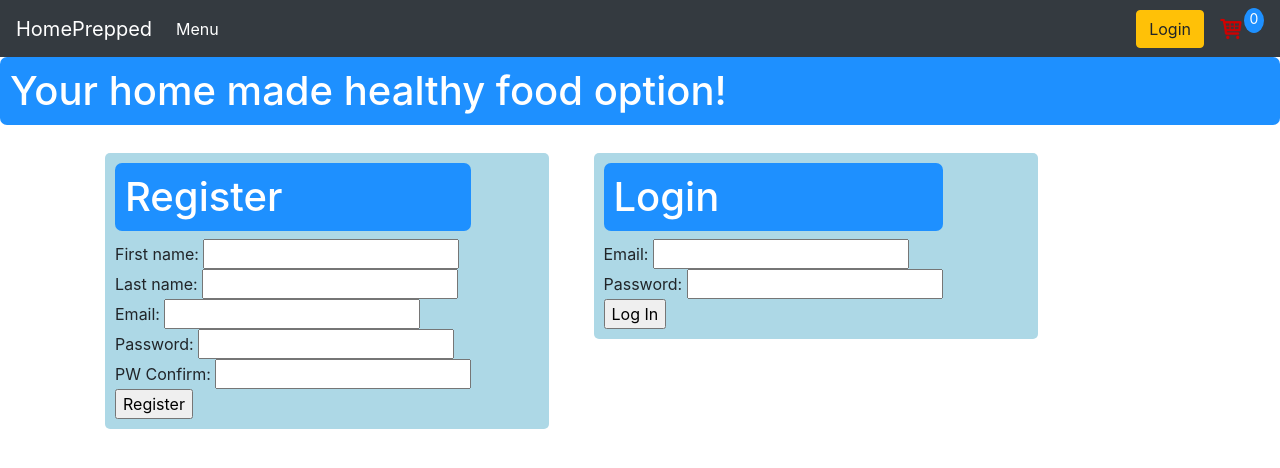
After one commit to SilvaSobol/EatHomePrepped, a Django app: page /user/ in a window 1280 px wide. The commit adds this page. Shown: the top 468 px of the page. Run offline with Django 3.2, Linux system fonts and the light colour scheme; some libraries are stand-ins or nearby versions.

Commit message:
added login and register

```diff
--- a/eHp/static/style.css
+++ b/eHp/static/style.css
@@ -1,3 +1,4 @@
+
 h1 {
     color: white;
     background-color: dodgerblue;
@@ -5,6 +6,36 @@ h1 {
     border-radius: 7px;
 
 }
+
+.container-r{
+    display: inline-flex;
+    margin: 20px;
+    padding: 10px;
+    width: 40%;
+    background-color: lightblue;
+	height: auto;
+	border-radius: 5px;
+}
+	.container-r h1{
+		background-color: dodgerblue;
+	}
+.container-l{
+    display: inline-flex;
+    margin: 20px;
+    padding: 10px;
+    width: 40%;
+    background-color: lightblue;
+	height: auto;
+	border-radius: 5px;
+}
+	.container-l h1{
+	background-color: dodgerblue;
+	}
+
+.wrap{
+	text-align: right;
+	}
+
 
 #cart-icon{
 	width:25px;
@@ -16,7 +47,7 @@ h1 {
 	display: block;
 	text-align: center;
 	color:#fff;
-	background-color: red;
+	background-color: dodgerblue;
 	width: 20px;
 	height: 25px;
 	border-radius: 50%;
--- a/eHp/templates/cart.html
+++ b/eHp/templates/cart.html
@@ -14,7 +14,7 @@
                             <th><h5>Items: <strong>4</strong></h5></th>
                             <th><h5>Subtotal: <strong>$50</strong></h5></th>
                             <th>
-                                <button class="btn btn-outline-success" type="submit">Checkout</button>
+                                <button class="btn btn-outline-warning" type="submit">Checkout</button>
                             </th>
                         </tr>
                     </table>
--- a/eHp/templates/index.html
+++ b/eHp/templates/index.html
@@ -28,7 +28,7 @@
 
               </ul>
               <div class="form-inline my-2 my-lg-0">
-                <a href="#"class="btn btn-warning">Login</a>
+                <a href="{% url 'login' %}"class="btn btn-warning">Login</a>
 
                 <a href="{% url 'cart' %}">
                    <img  id="cart-icon" src="{% static 'img/cartred.png' %}">
@@ -38,12 +38,11 @@
             </div>
             </div>
           </nav>
+          <h1>Your home made healthy food option!</h1>
           <div class = "container">
             {% block content %}
 
             {% endblock content %}
           </div>
-
-     <h1>Your home made healthy food option!</h1>
     </body>
 </html>
--- /dev/null
+++ b/eHp/templates/login.html
@@ -0,0 +1,36 @@
+{% extends 'index.html' %}
+{% load static %}
+{% block content %}
+    <div class="container-r">
+        <form class="form-horizontal" action="register" method="POST">
+            {% csrf_token %}
+            <h1>Register</h1>
+            <div class="col-xs-6">
+            First name: <input type="text" name="fname">
+            <br>
+            Last name: <input  type="text" name="lname">
+            <br>
+            Email: <input  type="text" name="email">
+            <br>
+            Password: <input  type="password" name="password">
+            <br>
+            PW Confirm: <input  type="password" name="pw_confirm">
+            <br>
+            <input type="submit" role ="button" value="Register">
+            </div>
+        </form>
+    </div>
+    <div class="container-l">
+        <form class="form-horizontal" action="login" method="POST">
+            {% csrf_token %}
+            <h1>Login</h1>
+            <div class="col-xs-6">
+            Email: <input type="text" name="email">
+            <br>
+            Password: <input type="password" name="password">
+            <br>
+            <input type="submit" role="button" value="Log In">
+            </div>
+        </form>
+    </div>
+{% endblock content %}
--- a/eHp/urls.py
+++ b/eHp/urls.py
@@ -3,6 +3,9 @@ from . import views
 
 urlpatterns = [
     path('', views.index, name="index"),
+    path('register', views.create_user),
+    path('login', views.user_login),
+    path('user/', views.login, name = "login"),
     path('cart/', views.cart, name = "cart"),
     path('menu/', views.item_menu, name ="menu"),
 ]
--- a/eHp/views.py
+++ b/eHp/views.py
@@ -15,3 +15,35 @@ def cart(request):
 def item_menu(request):
     context = {}
     return render(request, 'menu.html', context)
+
+def login(request):
+    context = {}
+    return render(request, 'login.html', context)
+
+def create_user(request):
+    errors = User.objects.basic_validator(request.POST)
+
+    if errors:
+        for e in errors:
+            error(request, e)
+        return redirect('/')
+    else:
+        user = User.objects.create(first_name=request.POST['fname'], last_name=request.POST['lname'], email=request.POST['email'],password=request.POST['password'])
+        request.session['userID'] = user.id
+        request.session['name'] = user.first_name
+        return redirect('/dashboard')
+
+def user_login(request):
+    logged_user = User.objects.filter(email=request.POST['email'])
+    if len(logged_user) > 0:
+        logged_user = logged_user[0]
+        if logged_user.password == request.POST['password']:
+            request.session['userID'] = logged_user.id
+            request.session['name'] = logged_user.first_name
+            return redirect('/dashboard')
+        elif logged_user.password != request.POST['password']:
+            error(request, "Incorrect password")
+        return redirect ('/')
+    else:
+        error(request, "This email has not been registered.")
+        return redirect('/')
```
